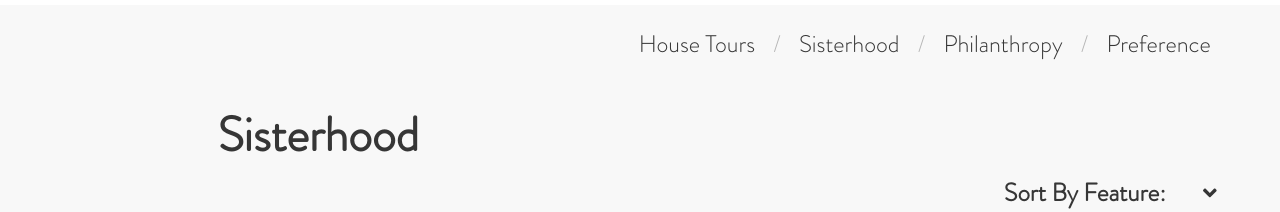
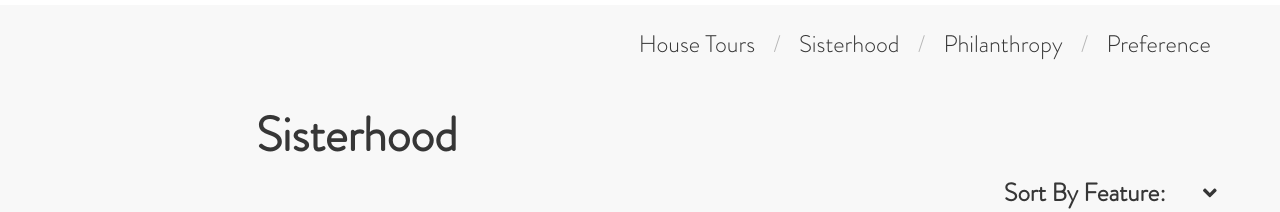
Before and after one commit to thisispopshop/site, a Vue app in the folder client/: page /shop in a window 1280 px wide. Shown: the part 152-364 px from the top of the page. Built offline with nearby package versions, Linux system fonts and the light colour scheme.

Commit message:
fixed template spacing

```diff
--- a/client/src/views/Subdomains/Shop.vue
+++ b/client/src/views/Subdomains/Shop.vue
@@ -92,9 +92,9 @@
               <span class="plus-icon"><font-awesome-icon class="fa-xs" icon="plus"/></span>
             </button>
             <div class="dropdown-container" v-show="showMenuRating">
-              <a href="#">Link 1</a>
+              <!--<a href="#">Link 1</a>
               <a href="#">Link 2</a>
-              <a href="#">Link 3</a>
+              <a href="#">Link 3</a>-->
             </div>
           </div>
         </div>
@@ -211,7 +211,7 @@ interface productInterface {
 .page-title {
   padding-top: 3%;
   //padding-left: 10%;
-  margin-left: 17%;
+  margin-left: 20%;
   text-align: left;
 }
 
@@ -231,7 +231,7 @@ interface productInterface {
 .side-nav {
   margin-left: 4%;
   //width: 800px;
-  width: 40%;
+  width: 50%;
   overflow: hidden;
 }
 .side-nav-box {
```
